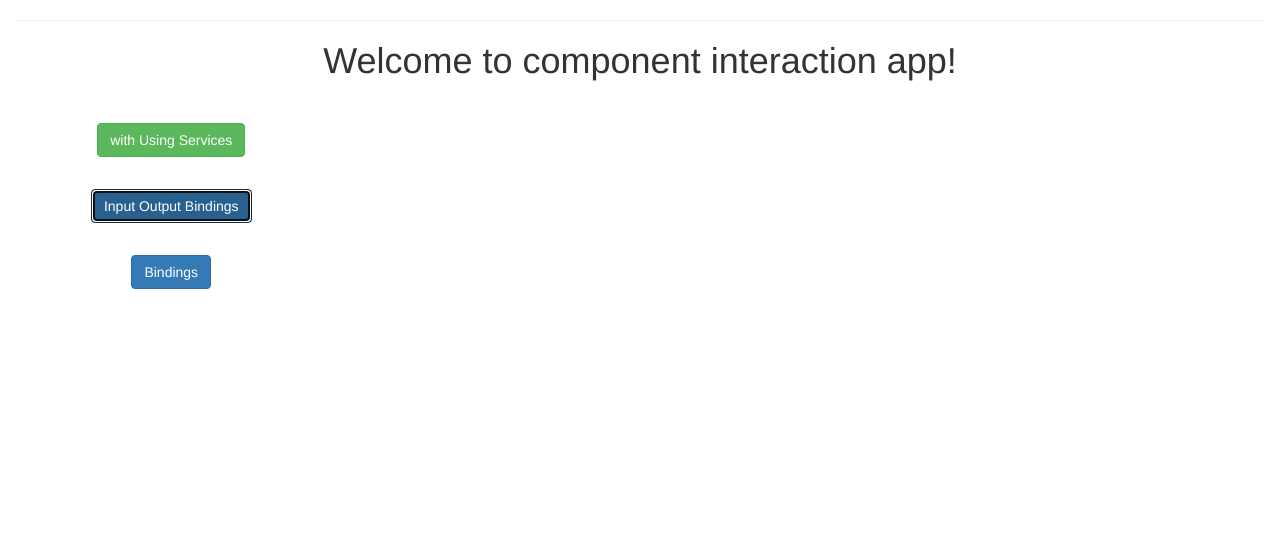
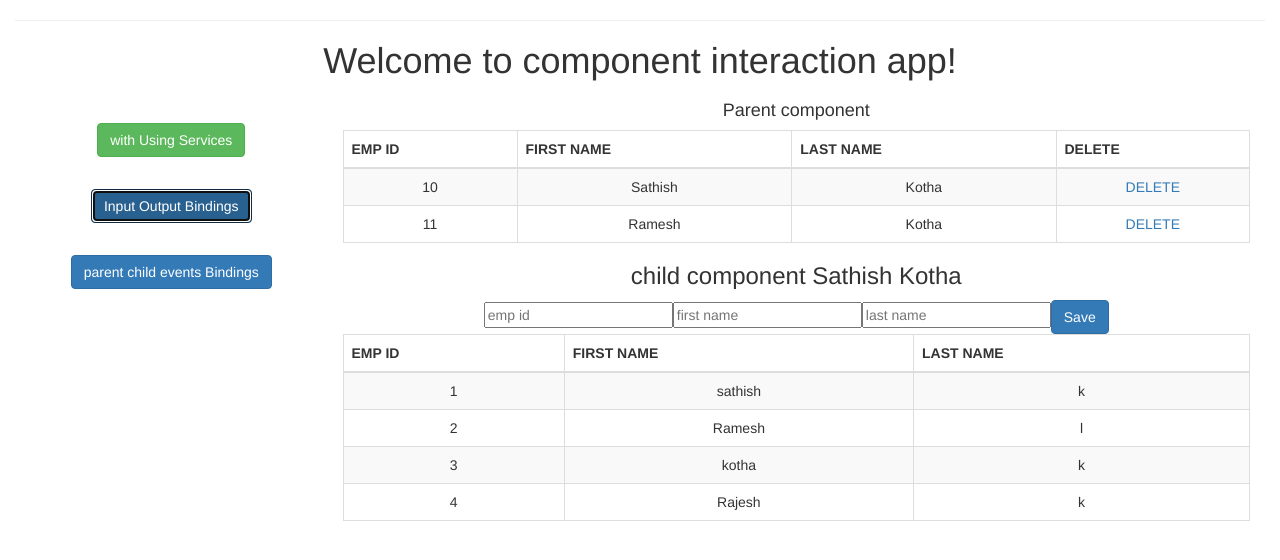
Before and after one commit to Sathishchary/componentInteractionEx, an Angular app: page / in a window 1280 px wide. Both pictures are taken after a click on the button "Input Output Bindings". Shown: the top 560 px of the page. Built offline with nearby package versions, Linux system fonts and the light colour scheme.

Commit message:
parent events binding added

```diff
--- a/src/app/app.component.html
+++ b/src/app/app.component.html
@@ -6,15 +6,16 @@
   	<button class="btn btn-success" (click)="appServiceEx(true)"> with Using Services</button>
   	</div>
   	<div class="col-xs-12" style="margin-top:32px;">
-  	<button class="btn btn-primary" (click)="appParent(true)">Input Output Bindings </button>
+  	<button class="btn btn-primary" (click)="appParentchild(true)">Input Output Bindings </button>
   	</div>
   	<div class="col-xs-12" style="margin-top:32px;">
-  	<button class="btn btn-primary" (click)="appReader(true)"> Bindings </button>
+  	<button class="btn btn-primary" (click)="appReader(true)">parent child events Bindings </button>
   	</div>
 </div>
 <div class="col-xs-9" >
 	<app-teachers *ngIf="isServiceEx"></app-teachers>
 	<app-students *ngIf="isAppParent"></app-students>
+	<app-parent *ngIf="isAppParentChild"></app-parent>
 	<app-readers *ngIf="isReader"></app-readers>
 </div>
 </div>
--- a/src/app/app.component.ts
+++ b/src/app/app.component.ts
@@ -10,21 +10,31 @@ export class AppComponent implements OnInit {
   isServiceEx = false;
   isAppParent = false;
   isReader = false;
+  isAppParentChild = false;
    constructor() { }
    appParent(event){
 	 this.isServiceEx = false;
 	 this.isAppParent = true;
 	 this.isReader = false;
+	 this.isAppParentChild = false;
    }
    appServiceEx(event){
 	   this.isServiceEx = true;
 	   this.isAppParent = false;
 	   this.isReader = false;
+	   this.isAppParentChild = false;
    }
    appReader(event){
 	   this.isServiceEx = false;
        this.isAppParent = false;
 	   this.isReader = true;
+	   this.isAppParentChild = false;
+   }
+   appParentchild(){
+	   this.isServiceEx = false;
+       this.isAppParent = false;
+       this.isReader = false;
+       this.isAppParentChild = true;
    }
 
   ngOnInit() {
--- a/src/app/app.module.ts
+++ b/src/app/app.module.ts
@@ -10,8 +10,8 @@ import { StudentsComponent } from './servicesexample/students/students.component
 import { TeachersComponent } from './servicesexample/teachers/teachers.component';
 import { ParentComponent } from './inputoutputbinding/parent.component';
 import { ChildComponent } from './inputoutputbinding/child/child.component';
-import { BooksComponent } from './binding/books/books.component';
-import { ReadersComponent } from './binding/readers/readers.component';
+import { BooksComponent } from './eventsbinding/books/books.component';
+import { ReadersComponent } from './eventsbinding/readers/readers.component';
 
 @NgModule({
   declarations: [
```
Also changed, not shown: src/app/eventsbinding/books/books.component.css (added), src/app/eventsbinding/books/books.component.html (renamed from src/app/binding/books/books.component.html), src/app/eventsbinding/books/books.component.ts (renamed from src/app/binding/books/books.component.ts), src/app/eventsbinding/readers/readers.component.css (added), src/app/eventsbinding/readers/readers.component.html (renamed from src/app/binding/readers/readers.component.html), src/app/eventsbinding/readers/readers.component.ts (renamed from src/app/binding/readers/readers.component.ts), 2 other files (tests, documents, lock files or other folders).
